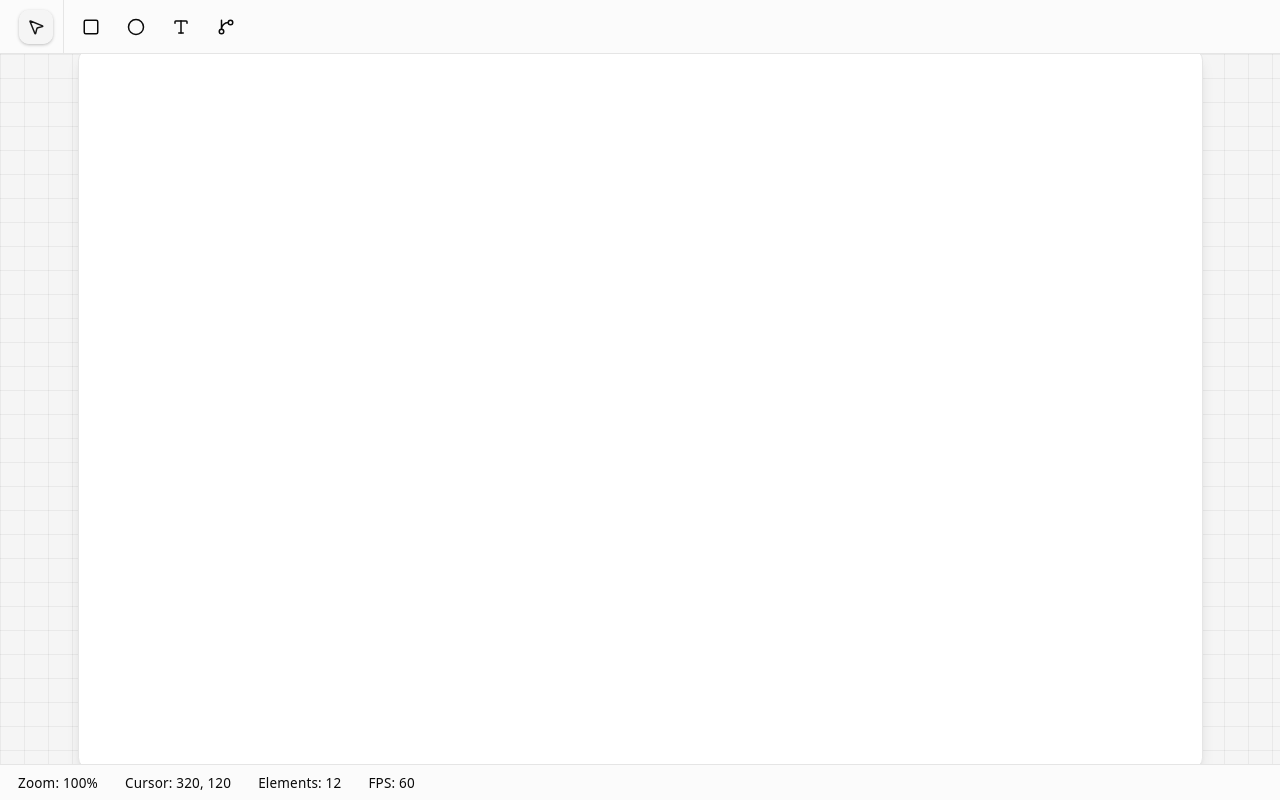
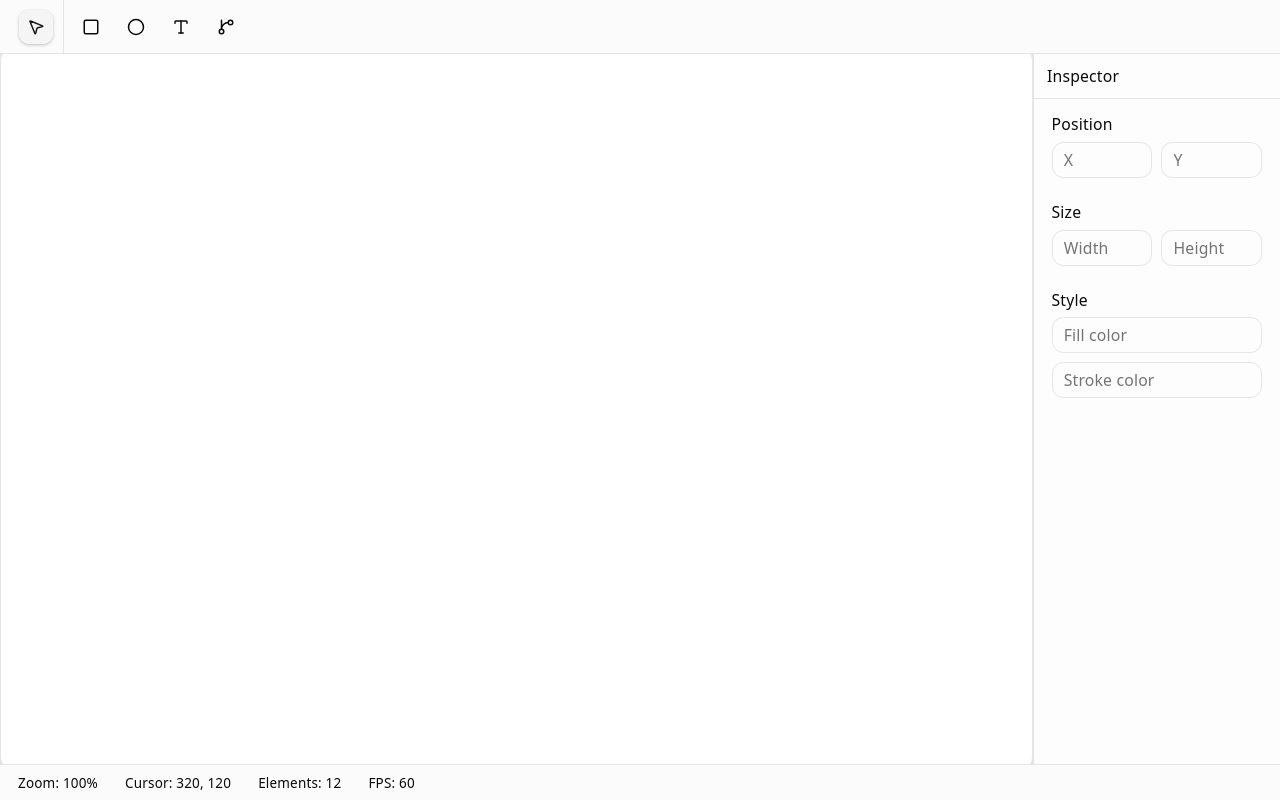
Before and after one commit to rimrim990/infinity-canvas, a React (Vite) app: page / in a window 1280 px wide. Built offline with nearby package versions, Linux system fonts and the light colour scheme.

Commit message:
feat: integrate InspectorPanel and enhance canvas interaction with element selection

```diff
--- a/src/App.tsx
+++ b/src/App.tsx
@@ -1,6 +1,7 @@
 import Toolbar from '@/features/editor/components/Toolbar.tsx'
 import Canvas from '@/features/canvas/components/Canvas.tsx'
 import StatusBar from '@/features/editor/components/StatusBar.tsx'
+import InspectorPanel from '@/features/editor/components/InspectorPanel.tsx'
 
 export default function App() {
   return (
@@ -16,7 +17,7 @@ export default function App() {
           {/* Canvas */}
           <Canvas />
           {/* Inspector */}
-          {/*<InspectorPanel/>*/}
+          <InspectorPanel/>
         </div>
 
         {/* Status Bar */}
--- a/src/features/canvas/api/scene.ts
+++ /dev/null
@@ -1,42 +0,0 @@
-import type { CanvasElement } from '../types'
-
-type Scene = {
-  elements: CanvasElement[]
-  viewport: {
-    x: number
-    y: number
-    zoom: number
-  }
-}
-
-interface SceneStorage {
-  save(scene: Scene): void
-  load(): Scene | null
-  createElement(element: CanvasElement): void
-  getAllElements(): CanvasElement[]
-}
-
-class LocalStorageSceneStorage implements SceneStorage {
-  save(scene: Scene) {
-    localStorage.setItem('scene', JSON.stringify(scene))
-  }
-
-  load() {
-    const data = localStorage.getItem('scene')
-    return data ? JSON.parse(data) : null
-  }
-
-  createElement(element: CanvasElement) {
-    const scene = this.load() || { viewport: { x: 0, y: 0, zoom: 0 } }
-    if (!scene.elements) scene.elements = []
-    scene.elements.push(element)
-    this.save(scene)
-  }
-
-  getAllElements(): CanvasElement[] {
-    const data = this.load()
-    return data?.elements || []
-  }
-}
-
-export const sceneStorage = new LocalStorageSceneStorage()
--- a/src/features/canvas/components/Canvas.tsx
+++ b/src/features/canvas/components/Canvas.tsx
@@ -1,37 +1,52 @@
 import * as React from 'react'
 import { useCallback, useEffect, useRef } from 'react'
-import { useAtomValue } from 'jotai'
+import { useAtom, useAtomValue, useSetAtom } from 'jotai'
 import { cn } from '@/shared/lib/utils.ts'
-import { sceneStorage } from '@/features/canvas/api/scene.ts'
 import canvas2DStrategy from '@/features/canvas/lib/CanvasStrategy.ts'
-import { toolbarAtom } from '@/features/editor/store/toolbar.ts'
+import { toolbarAtom } from '@/features/editor/store/editor.ts'
+import { elementsAtom, selectedElementAtom } from '@/features/canvas/store/scene.ts'
 
 export default function Canvas() {
+  const canvasRef = useRef<HTMLCanvasElement>(null)
+
+  const [elements, pushElements] = useAtom(elementsAtom)
+  const updateSelectedId = useSetAtom(selectedElementAtom)
   const toolbarState = useAtomValue(toolbarAtom)
-  const canvasRef = useRef<HTMLCanvasElement>(null)
 
   useEffect(() => {
     const ctx = canvasRef.current?.getContext('2d')
     if (!ctx) return
 
-    const elements = sceneStorage.getAllElements()
     for (const element of elements) {
       canvas2DStrategy.drawElement(element, { ctx })
     }
-  }, [])
+  }, [elements])
 
   const handleClick: React.MouseEventHandler<HTMLCanvasElement> = useCallback(
     (e) => {
-      if (toolbarState === 'select') return
-
       const canvas = canvasRef.current
       if (!canvas) return
 
+      const { clientX, clientY } = e
+      const rect = canvas.getBoundingClientRect()
+
+      switch (toolbarState) {
+        case 'select': {
+          const hit = elements.find(element => canvas2DStrategy.hitTest(element, {
+            clientX,
+            clientY,
+            canvasBounds: rect,
+          }))
+
+          if (hit) updateSelectedId(hit.id)
+          console.log(hit)
+          break
+        }
+
+        case 'rectangle': {
           const ctx = canvas.getContext('2d')
           if (!ctx) return
 
-      const { clientX, clientY } = e
-      const rect = canvas.getBoundingClientRect()
           const element = canvas2DStrategy.createElement(toolbarState, {
             clientX,
             clientY,
@@ -39,9 +54,12 @@ export default function Canvas() {
           })
 
           canvas2DStrategy.drawElement(element, { ctx })
-      sceneStorage.createElement(element)
+          pushElements(element)
+          break
+        }
+      }
     },
-    [toolbarState]
+    [toolbarState, elements, updateSelectedId],
   )
 
   return (
@@ -58,7 +76,8 @@ export default function Canvas() {
 
       {/* canvas */}
       <div className="absolute inset-0 flex items-center justify-center">
-        <div className="w-250 h-160 bg-white shadow-lg border rounded-lg flex items-center justify-center text-sm text-muted-foreground">
+        <div
+          className="w-250 h-160 bg-white shadow-lg border rounded-lg flex items-center justify-center text-sm text-muted-foreground">
           <canvas
             id="canvas-area"
             ref={canvasRef}
--- a/src/features/canvas/lib/CanvasStrategy.ts
+++ b/src/features/canvas/lib/CanvasStrategy.ts
@@ -5,7 +5,7 @@ interface DrawContext {
   ctx: CanvasRenderingContext2D
 }
 
-interface CreateContext {
+interface CoordContext {
   clientX: number
   clientY: number
   canvasBounds: DOMRect
@@ -14,9 +14,9 @@ interface CreateContext {
 export interface CanvasStrategy {
   drawElement(element: CanvasElement, context: DrawContext): void
 
-  createElement(type: CanvasElementType, context: CreateContext): CanvasElement
+  createElement(type: CanvasElementType, context: CoordContext): CanvasElement
 
-  hitTest(type: CanvasElementType, x: number, y: number): boolean
+  hitTest(element: CanvasElement, context: CoordContext): boolean
 }
 
 const canvas2DStrategy: CanvasStrategy = {
@@ -37,10 +37,10 @@ const canvas2DStrategy: CanvasStrategy = {
       }
     }
   },
-  hitTest(type: CanvasElementType, x: number, y: number) {
-    switch (type) {
+  hitTest(element: CanvasElement, context: CoordContext) {
+    switch (element.type) {
       case 'rectangle': {
-        return RectStrategy.hitTest(type, x, y)
+        return RectStrategy.hitTest(element, context)
       }
       default: {
         return false
--- a/src/features/canvas/lib/RectStrategy.ts
+++ b/src/features/canvas/lib/RectStrategy.ts
@@ -45,9 +45,11 @@ const RectStrategy: CanvasStrategy = {
     }
   },
 
-  hitTest(type: 'rectangle', x: number, y: number) {
-    console.log(`hitTest-${type}(${x}, ${y})`)
-    return true
+  hitTest(element: CanvasRectangle, context) {
+    const { position: { x, y }, size: { width, height } } = element
+    const clientX = context.clientX - context.canvasBounds.left
+    const clientY = context.clientY - context.canvasBounds.top
+    return x <= clientX && clientX <= x + width && y <= clientY && clientY <= y + height;
   },
 }
 
--- /dev/null
+++ b/src/features/canvas/store/scene.ts
@@ -0,0 +1,29 @@
+import { atomWithStorage } from 'jotai/utils'
+import type { CanvasElement, Scene } from '@/features/canvas/types.ts'
+import { atom } from 'jotai'
+
+export const sceneAtom = atomWithStorage<Scene>('scene', {
+  viewport: { x: 0, y: 0, zoom: 0 },
+  elements: [],
+})
+
+export const elementsAtom = atom(
+  (get) => get(sceneAtom).elements,
+  (get, set, element: CanvasElement) => {
+    const scene = get(sceneAtom)
+    set(sceneAtom, {
+      ...scene,
+      elements: [...scene.elements, { ...element, id: crypto.randomUUID() }],
+    })
+  },
+)
+
+const selectedIdAtom = atom<string | null>(null)
+
+export const selectedElementAtom = atom((get) => {
+  const selectedId = get(selectedIdAtom)
+  const elements = get(elementsAtom)
+  return elements.find((element) => element.id === selectedId)
+}, (_get, set, selectedId: string | null) => {
+  set(selectedIdAtom, selectedId)
+})
--- a/src/features/canvas/types.ts
+++ b/src/features/canvas/types.ts
@@ -2,6 +2,15 @@ export type CanvasElementType = 'rectangle' | 'ellipse' | 'text' | 'connector'
 
 // discriminated union
 export type CanvasElement = CanvasRectangle | CanvasText
+
+export interface Scene {
+  elements: Array<CanvasElement & { id: string }>
+  viewport: {
+    x: number
+    y: number
+    zoom: number
+  }
+}
 
 interface BaseElement {
   type: CanvasElementType
--- a/src/features/editor/components/InspectorPanel.tsx
+++ b/src/features/editor/components/InspectorPanel.tsx
@@ -1,7 +1,11 @@
 import { Input } from '@/shared/ui/input.tsx'
 import { Label } from '@/shared/ui/label.tsx'
+import { useAtomValue } from 'jotai'
+import { selectedElementAtom } from '@/features/canvas/store/scene.ts'
 
 export default function InspectorPanel() {
+  const selectedElement = useAtomValue(selectedElementAtom)
+
   return (
     <div className="w-55 border-l bg-muted/20 flex flex-col">
       <div className="h-10 flex items-center px-3 text-sm font-medium border-b">Inspector</div>
@@ -9,23 +13,23 @@ export default function InspectorPanel() {
         <div className="space-y-2">
           <Label>Position</Label>
           <div className="grid grid-cols-2 gap-2">
-            <Input placeholder="X" />
-            <Input placeholder="Y" />
+            <Input placeholder="X" defaultValue={selectedElement?.position.x} />
+            <Input placeholder="Y" defaultValue={selectedElement?.position.y} />
           </div>
         </div>
 
         <div className="space-y-2">
           <Label>Size</Label>
           <div className="grid grid-cols-2 gap-2">
-            <Input placeholder="Width" />
-            <Input placeholder="Height" />
+            <Input placeholder="Width" defaultValue={selectedElement?.size.width} />
+            <Input placeholder="Height" defaultValue={selectedElement?.size.height} />
           </div>
         </div>
 
         <div className="space-y-2">
           <Label>Style</Label>
-          <Input placeholder="Fill color" />
-          <Input placeholder="Stroke color" />
+          <Input placeholder="Fill color" defaultValue={selectedElement?.style.fill} />
+          <Input placeholder="Stroke color" defaultValue={selectedElement?.style.stroke || undefined} />
         </div>
       </div>
     </div>
--- a/src/features/editor/components/Toolbar.tsx
+++ b/src/features/editor/components/Toolbar.tsx
@@ -4,7 +4,7 @@ import { Separator } from '@/shared/ui/separator.tsx'
 import { Circle, GitBranch, MousePointer2, Square, Type } from 'lucide-react'
 import { useAtom } from 'jotai'
 import type { ReactNode } from 'react'
-import { toolbarAtom } from '@/features/editor/store/toolbar.ts'
+import { toolbarAtom } from '@/features/editor/store/editor.ts'
 import type { ToolbarState } from '@/features/editor/types.ts'
 
 const TOOLBAR_STATE_METAS: Record<ToolbarState, { icon: ReactNode }> = {
```
Also changed, not shown: src/features/editor/store/editor.ts (renamed from src/features/editor/store/toolbar.ts). Lines whose indentation alone changed are shown as unchanged.
